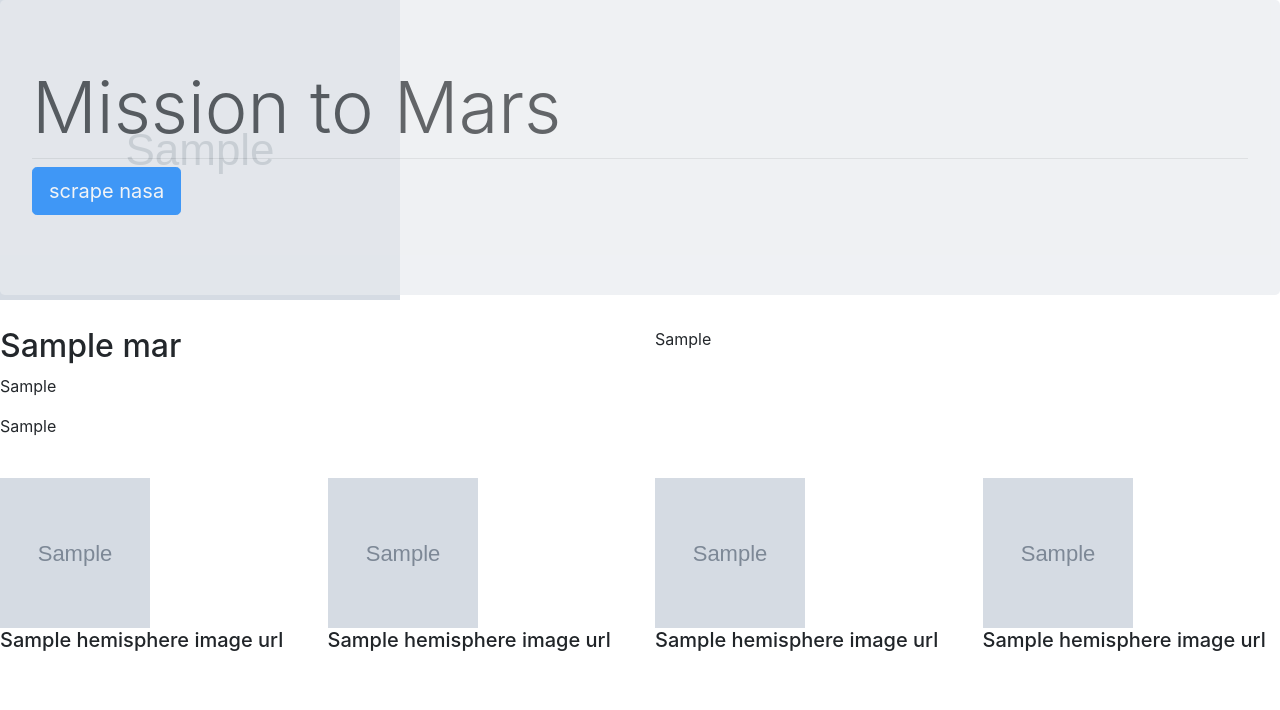
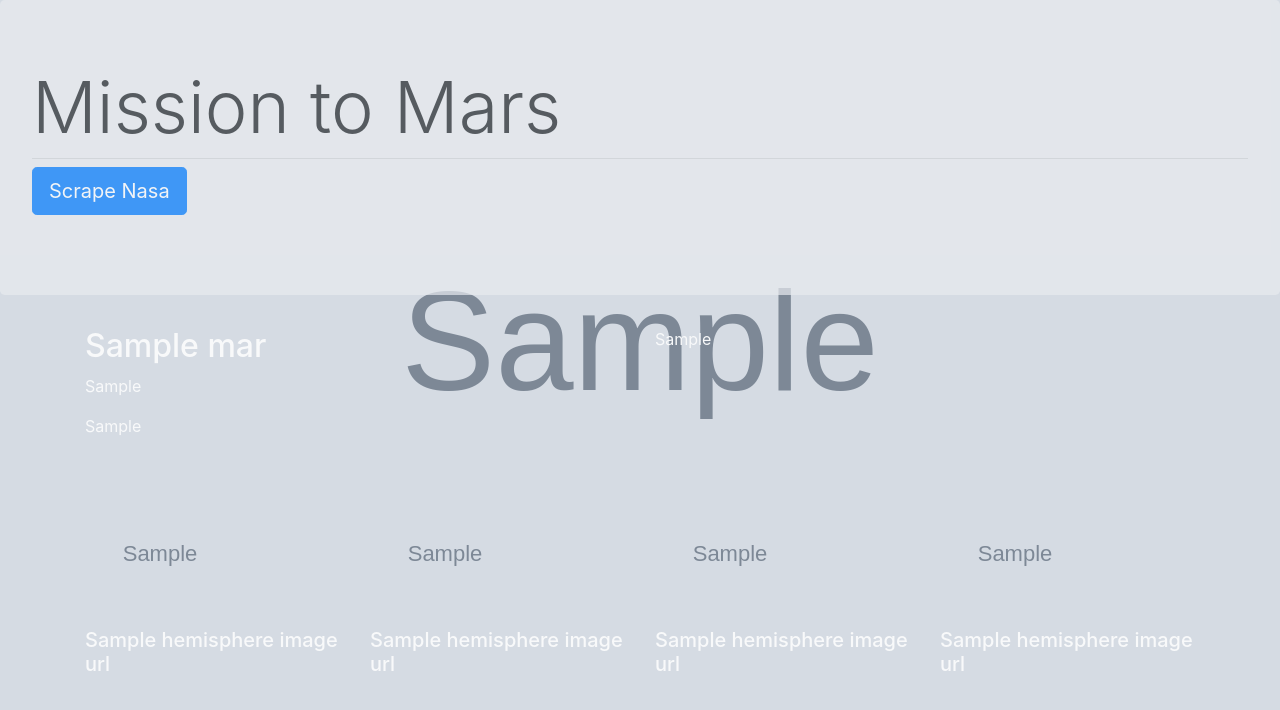
Before and after one commit to Jmo5896/python_web_scraping, a Flask app: page / in a window 1280 px wide. Shown: the top 710 px of the page. Run offline with Flask 2, Linux system fonts and the light colour scheme; grey boxes marked "Sample" are stand-in pictures; a database or web service that is not in the repository returns one stand-in record (values such as "Sample title"); some libraries are stand-ins or nearby versions.

Commit message:
tweeking the front end

```diff
--- a/scrape_mars.py
+++ b/scrape_mars.py
@@ -5,7 +5,7 @@ import time
 
 def scrape_mars():
     executable_path = {'executable_path': 'chromedriver'}
-    browser = Browser('chrome', **executable_path)
+    browser = Browser('chrome', **executable_path, headless=False)
     mars_title, mars_p = mars_news(browser)
     mars_dict = {
         'mars_title': mars_title,
@@ -55,8 +55,8 @@ def mars_weather(browser):
 
 def mars_facts():
     df= pd.read_html('https://space-facts.com/mars/')[1]
-    df.columns = ['fact', 'value']
-    df = df.to_html(classes='table table-striped')
+    df.columns = ['Description', 'Value']
+    df = df.to_html(classes='table table-striped text-light')
     return df
 
 def mars_hemi(browser):
--- a/templates/index.html
+++ b/templates/index.html
@@ -1,7 +1,7 @@
 <!DOCTYPE html>
 <html lang="en">
   <head>
-    <title>Title</title>
+    <title>Mission To Mars</title>
     <!-- Required meta tags -->
     <meta charset="utf-8" />
     <meta
@@ -17,37 +17,40 @@
       crossorigin="anonymous"
     />
   </head>
+  <style>
+    body {
+      background-image: url("{{ mars_data.featured_image_url }}");
+      background-position: center;
+      background-repeat: no-repeat;
+      background-size: cover;
+    }
+  </style>
   <body>
-    <img
-      src="{{ mars_data.featured_image_url }}"
-      alt="mars_pic"
-      style="position: absolute;z-index: 0;"
-    />
-    <div class="jumbotron" style="z-index: 1;opacity: 0.7;">
+    <div class="jumbotron" style="opacity: 0.7;">
       <h1 class="display-3">Mission to Mars</h1>
       <hr class="my-2" />
       <p class="lead">
         <a class="btn btn-primary btn-lg" href="/scrape" role="button"
-          >scrape nasa</a
+          >Scrape Nasa</a
         >
       </p>
     </div>
-
-    <div class="row">
+    <div class="container">
+      <div class="row text-light">
         <div class="col">
-        <h2 style="z-index: 1;opacity: 0.99;">{{ mars_data.mars_title }}</h2>
-        <p style="z-index: 1;opacity: 0.99;">{{ mars_data.mars_p }}</p>
-        <p style="z-index: 1;opacity: 0.99;">{{ mars_data.mars_weather }}</p>
+          <h2>{{ mars_data.mars_title }}</h2>
+          <p>{{ mars_data.mars_p }}</p>
+          <p>{{ mars_data.mars_weather }}</p>
         </div>
         <div class="col">
-        <div style="z-index: 1;opacity: 0.99;">
+          <div>
             {{ mars_data.mars_facts | safe }}
           </div>
         </div>
       </div>
 
       <br />
-    <div class="row">
+      <div class="row text-light">
         {%for i in range(4)%}
         <div class="col">
           <img
@@ -58,6 +61,7 @@
           <h5>{{ mars_data.hemisphere_image_urls[i].title }}</h5>
         </div>
         {%endfor%}
+      </div>
     </div>
     <!-- Optional JavaScript -->
     <!-- jQuery first, then Popper.js, then Bootstrap JS -->
```
Lines whose indentation alone changed are shown as unchanged.
